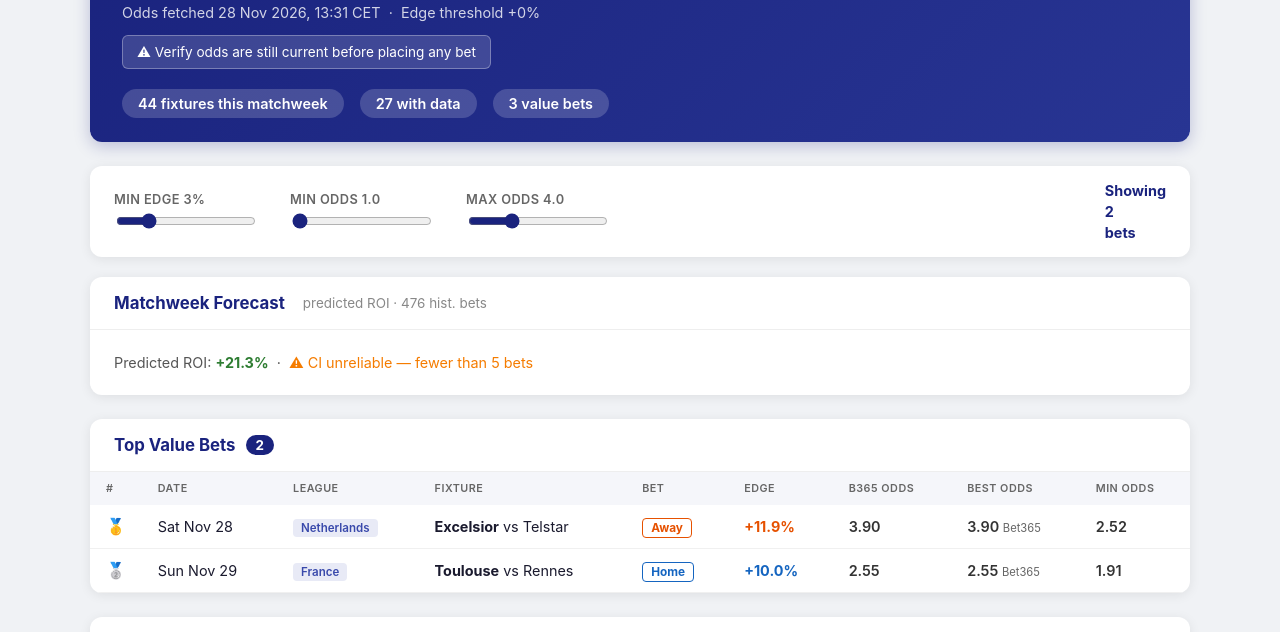
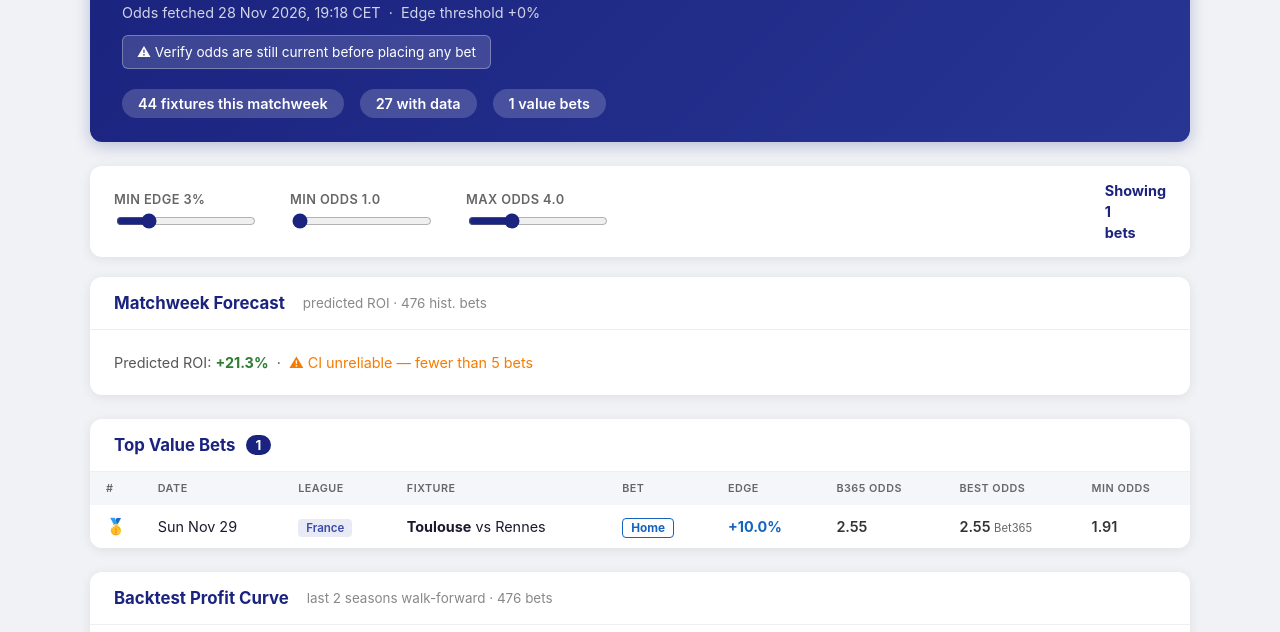
Before and after one commit to kaspersgit/football-prediction-autoresearch, a plain HTML site: page predictions.html in a window 1280 px wide. Shown: the part 123-755 px from the top of the page. Drawn offline with Linux system fonts and the light colour scheme.

Commit message:
deploy: fb0271d7afdd8cce8823ec2860400f11d9fea4c4

```diff
--- a/predictions.html
+++ b/predictions.html
@@ -166,12 +166,12 @@ var BACKTEST_BETS=[{"date":"2023-08-11","league":"N1","stake":1.0,"profit":1.069
 
   <div class="page-header">
     <h1>⚽ Match Week Predictions</h1>
-    <div class="meta">Odds fetched 28 Nov 2026, 13:31 CET &nbsp;·&nbsp; Edge threshold +0%</div>
+    <div class="meta">Odds fetched 28 Nov 2026, 19:18 CET &nbsp;·&nbsp; Edge threshold +0%</div>
     <div class="warning-banner">⚠ Verify odds are still current before placing any bet</div>
     <div class="stats-row">
       <div class="stat-pill">44 fixtures this matchweek</div>
       <div class="stat-pill">27 with data</div>
-      <div class="stat-pill">3 value bets</div>
+      <div class="stat-pill">1 value bets</div>
     </div>
   </div>
 
@@ -585,7 +585,7 @@ window.addEventListener('DOMContentLoaded', applyFilters);
   <div class="top-bets-card">
     <div class="card-header">
       Top Value Bets
-      <span class="count-badge" id="value-bets-badge">3</span>
+      <span class="count-badge" id="value-bets-badge">1</span>
     </div>
     <table>
       <thead>
@@ -595,9 +595,7 @@ window.addEventListener('DOMContentLoaded', applyFilters);
         </tr>
       </thead>
       <tbody>
-        <tr class="bet-row" data-edge="0.1187" data-odds="3.90" data-model-prob="0.3618"><td class="rank">🥇</td><td class="col-date">Sat Nov 28</td><td class="col-league"><span class="league-tag">Netherlands</span></td><td class="col-fixture"><strong>Excelsior</strong> vs Telstar</td><td><span class="bet-outcome" style="color:#e65100;border-color:#e65100">Away</span></td><td><span class="edge-val" style="color:#e65100">+11.9%</span></td><td class="odds-val">3.90</td><td class="odds-val col-max">3.90 <span class="bk-tag">Bet365</span></td><td class="odds-val col-min">2.52</td></tr>
-<tr class="bet-row" data-edge="0.0997" data-odds="2.55" data-model-prob="0.4716"><td class="rank">🥈</td><td class="col-date">Sun Nov 29</td><td class="col-league"><span class="league-tag">France</span></td><td class="col-fixture"><strong>Toulouse</strong> vs Rennes</td><td><span class="bet-outcome" style="color:#1565c0;border-color:#1565c0">Home</span></td><td><span class="edge-val" style="color:#1565c0">+10.0%</span></td><td class="odds-val">2.55</td><td class="odds-val col-max">2.55 <span class="bk-tag">Bet365</span></td><td class="odds-val col-min">1.91</td></tr>
-<tr class="bet-row" data-edge="0.0211" data-odds="3.60" data-model-prob="0.2838"><td class="rank">🥉</td><td class="col-date">Sat Nov 28</td><td class="col-league"><span class="league-tag">England</span></td><td class="col-fixture"><strong>Ipswich</strong> vs Aston Villa</td><td><span class="bet-outcome" style="color:#1565c0;border-color:#1565c0">Home</span></td><td><span class="edge-val" style="color:#1565c0">+2.1%</span></td><td class="odds-val">3.60</td><td class="odds-val col-max">3.60 <span class="bk-tag">Bet365</span></td><td class="odds-val col-min">3.58</td></tr>
+        <tr class="bet-row" data-edge="0.0997" data-odds="2.55" data-model-prob="0.4716"><td class="rank">🥇</td><td class="col-date">Sun Nov 29</td><td class="col-league"><span class="league-tag">France</span></td><td class="col-fixture"><strong>Toulouse</strong> vs Rennes</td><td><span class="bet-outcome" style="color:#1565c0;border-color:#1565c0">Home</span></td><td><span class="edge-val" style="color:#1565c0">+10.0%</span></td><td class="odds-val">2.55</td><td class="odds-val col-max">2.55 <span class="bk-tag">Bet365</span></td><td class="odds-val col-min">1.91</td></tr>
       </tbody>
     </table>
   </div>
@@ -625,7 +623,7 @@ window.addEventListener('DOMContentLoaded', applyFilters);
 
 
   <div class="page-footer">
-    Generated 28 Nov 2026, 13:31 CET · Football Prediction Model
+    Generated 28 Nov 2026, 19:18 CET · Football Prediction Model
   </div>
 </div>
 </body>
```
Also changed, not shown: shadow.html (+1 -1 lines).
